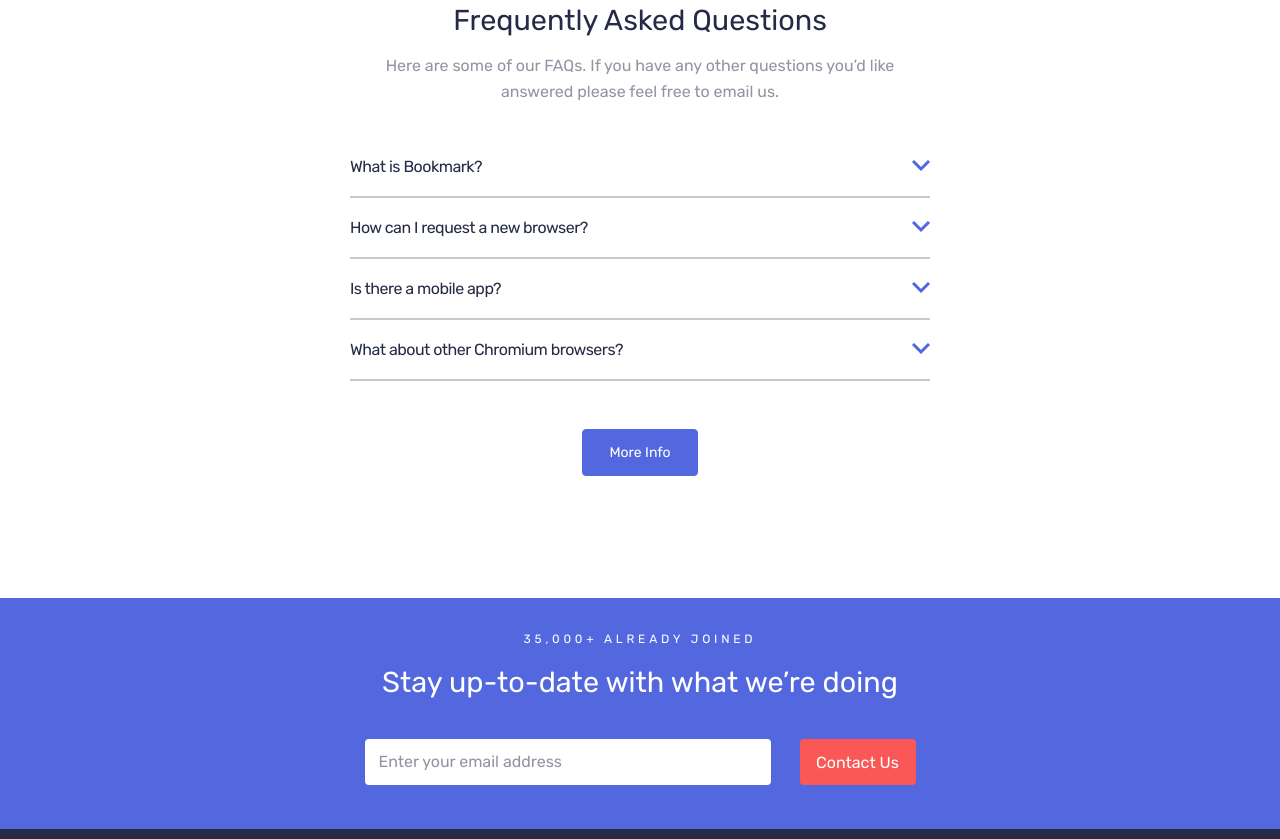
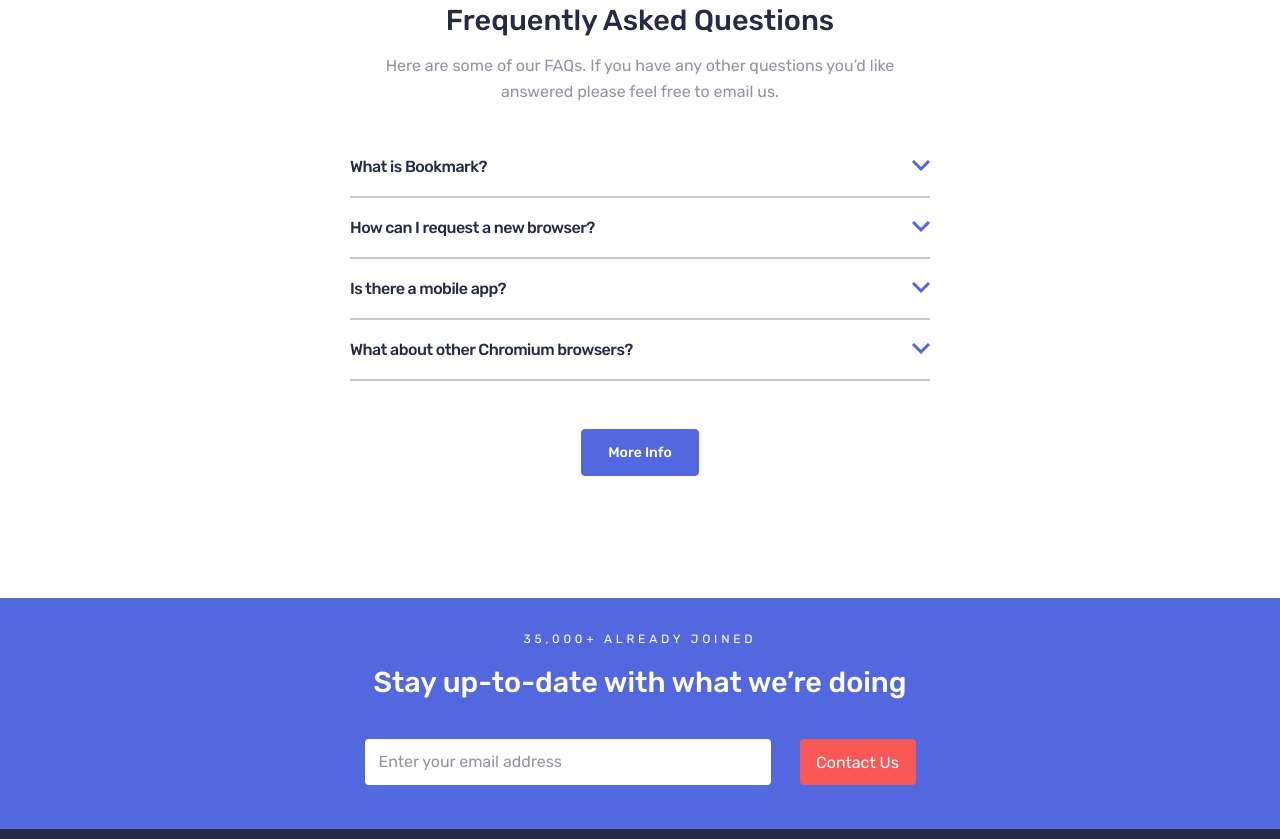
Before and after one commit to gramme01/bookmark-landing-page, a website: page index.html in a window 1280 px wide. Shown: the part 2120-2959 px from the top of the page. Drawn offline with Linux system fonts and the light colour scheme.

Commit message:
Font fixes

```diff
--- a/index.html
+++ b/index.html
@@ -6,7 +6,7 @@
   <meta name="viewport" content="width=device-width, initial-scale=1.0">
   <link rel="icon" type="image/png" sizes="32x32" href="./src/images/favicon-32x32.png">
   <title>Frontend Mentor | Bookmark landing page</title>
-  <link href="https://fonts.googleapis.com/css?family=Rubik:400,400i,700&display=swap" rel="stylesheet">
+  <link href="https://fonts.googleapis.com/css?family=Rubik:400,400i,500&display=swap" rel="stylesheet">
   <link rel="stylesheet" href="dist/style.css">
 </head>
 
```
Also changed, not shown: README.md.
